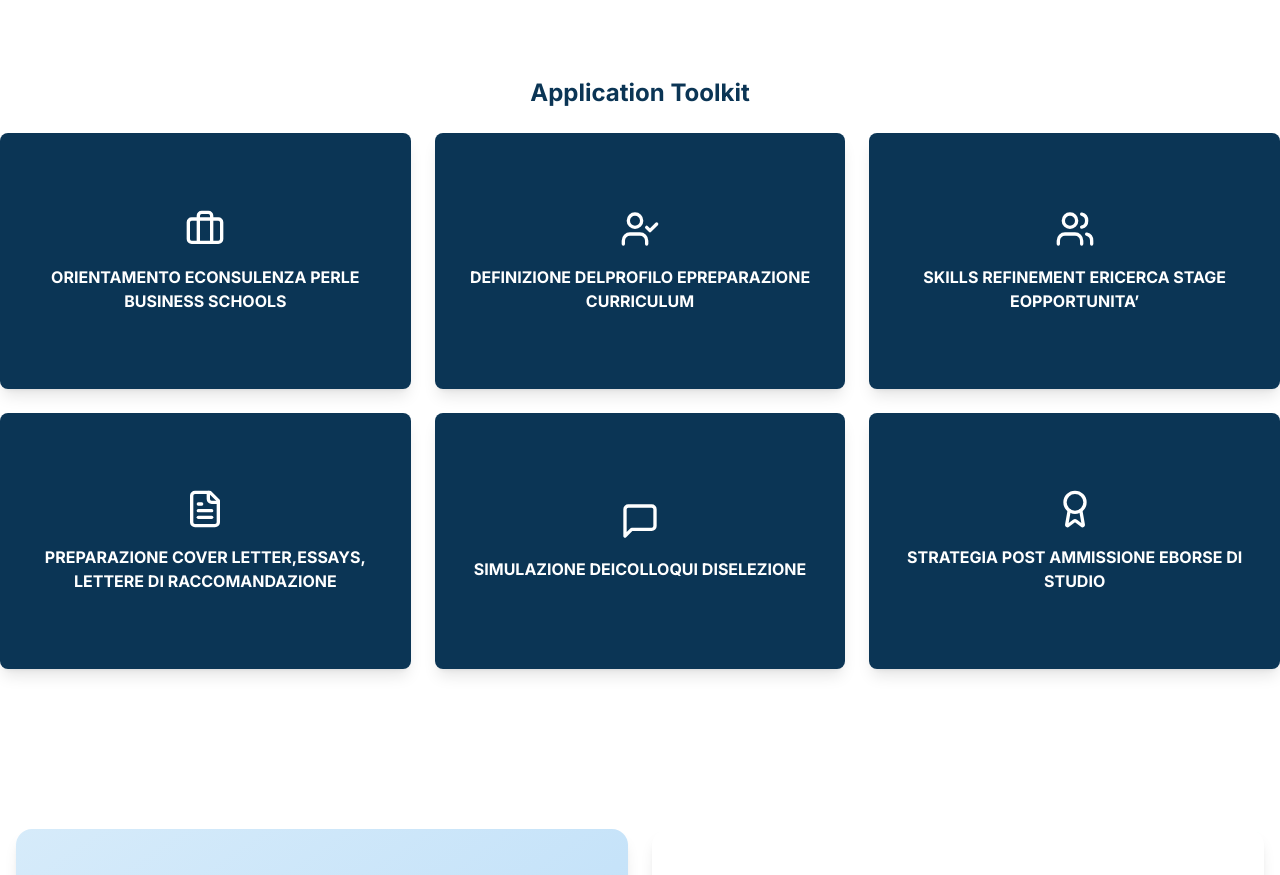
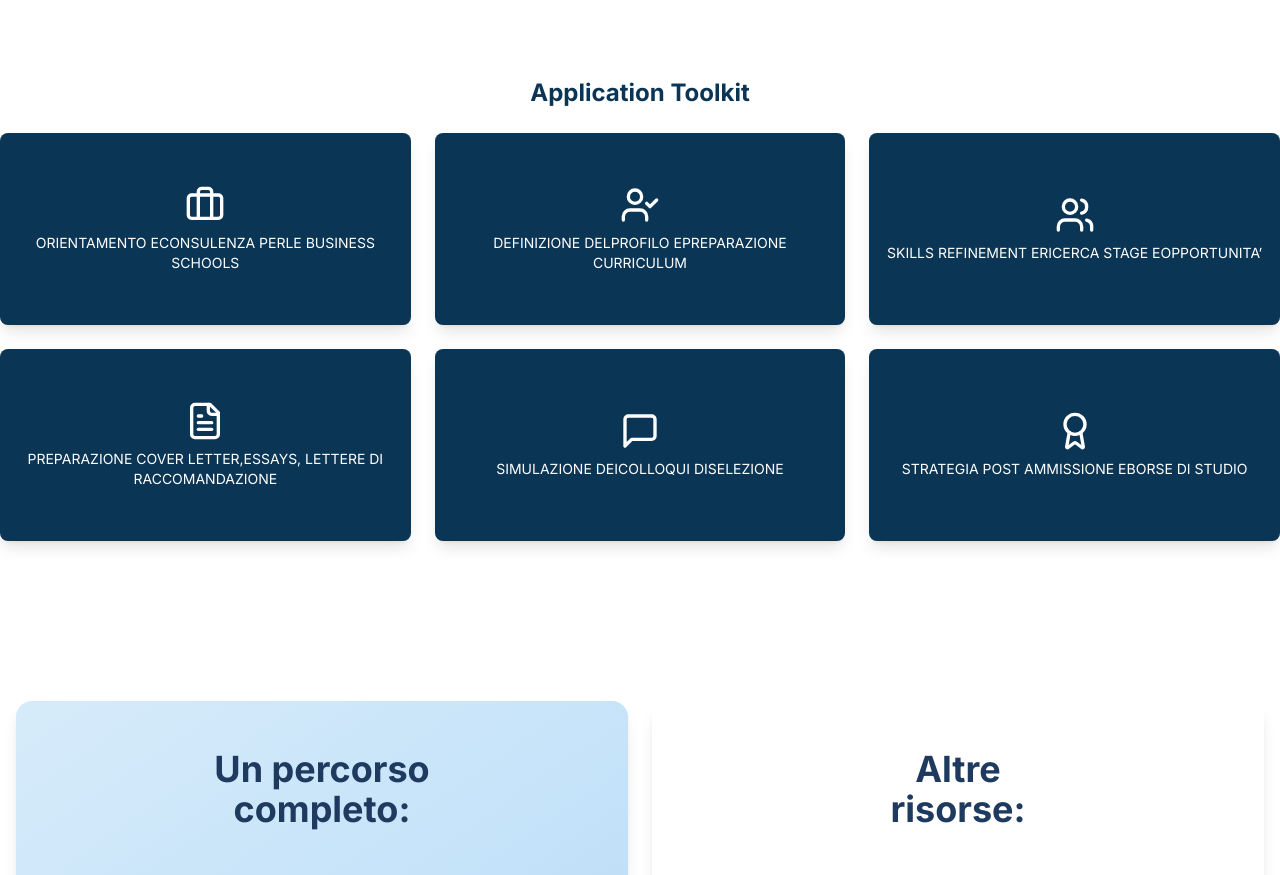
Before and after one commit to konhito/LastAdmissionHub, a Next.js app: page /admission in a window 1280 px wide. Shown: the part 1040-1915 px from the top of the page. Built offline with nearby package versions, Linux system fonts and the light colour scheme.

Commit message:
card shot

```diff
--- a/src/app/admission/page.tsx
+++ b/src/app/admission/page.tsx
@@ -149,7 +149,7 @@ export default function HomePage() {
           </div>
         </motion.div>
 
-        {/* Update the Cards Section - remove gradient */}
+        {/* Update the Cards Section with shorter height */}
         <motion.div
           initial="hidden"
           whileInView="visible"
@@ -172,19 +172,21 @@ export default function HomePage() {
                 <motion.div
                   key={index}
                   variants={fadeInUpVariant}
-                  className="relative w-full h-64 group perspective"
+                  className="relative w-full h-48 group perspective" // Reduced from h-64 to h-48
                   whileHover={{ scale: 1.05 }}
                   transition={{ duration: 0.3 }}
                 >
                   <div className="relative w-full h-full transform transition-transform duration-500 preserve-3d">
                     {/* Front Side */}
-                    <div className="absolute w-full h-full bg-[#0B3555] rounded-lg shadow-lg flex flex-col items-center justify-center text-white text-center font-bold p-4 backface-hidden">
+                    <div className="absolute w-full h-full bg-[#0B3555] rounded-lg shadow-lg flex flex-col items-center justify-center text-white text-center p-4 backface-hidden">
                       {card.icon}
-                      <p className="mt-4">{card.title}</p>
+                      <p className="mt-2 text-sm">{card.title}</p>{" "}
+                      {/* Reduced margin and text size */}
                     </div>
-                    {/* Back Side */}
-                    <div className="absolute w-full h-full bg-[#FF5252] rounded-lg shadow-lg flex flex-col items-center justify-center text-white text-center font-bold p-4 rotate-y-180 backface-hidden">
-                      <p>{card.description}</p>
+
+                    <div className="absolute w-full h-full bg-[#FF5252] rounded-lg shadow-lg flex flex-col items-center justify-center text-white text-center p-4 rotate-y-180 backface-hidden">
+                      <p className="text-sm">{card.description}</p>{" "}
+
                     </div>
                   </div>
                 </motion.div>
```
